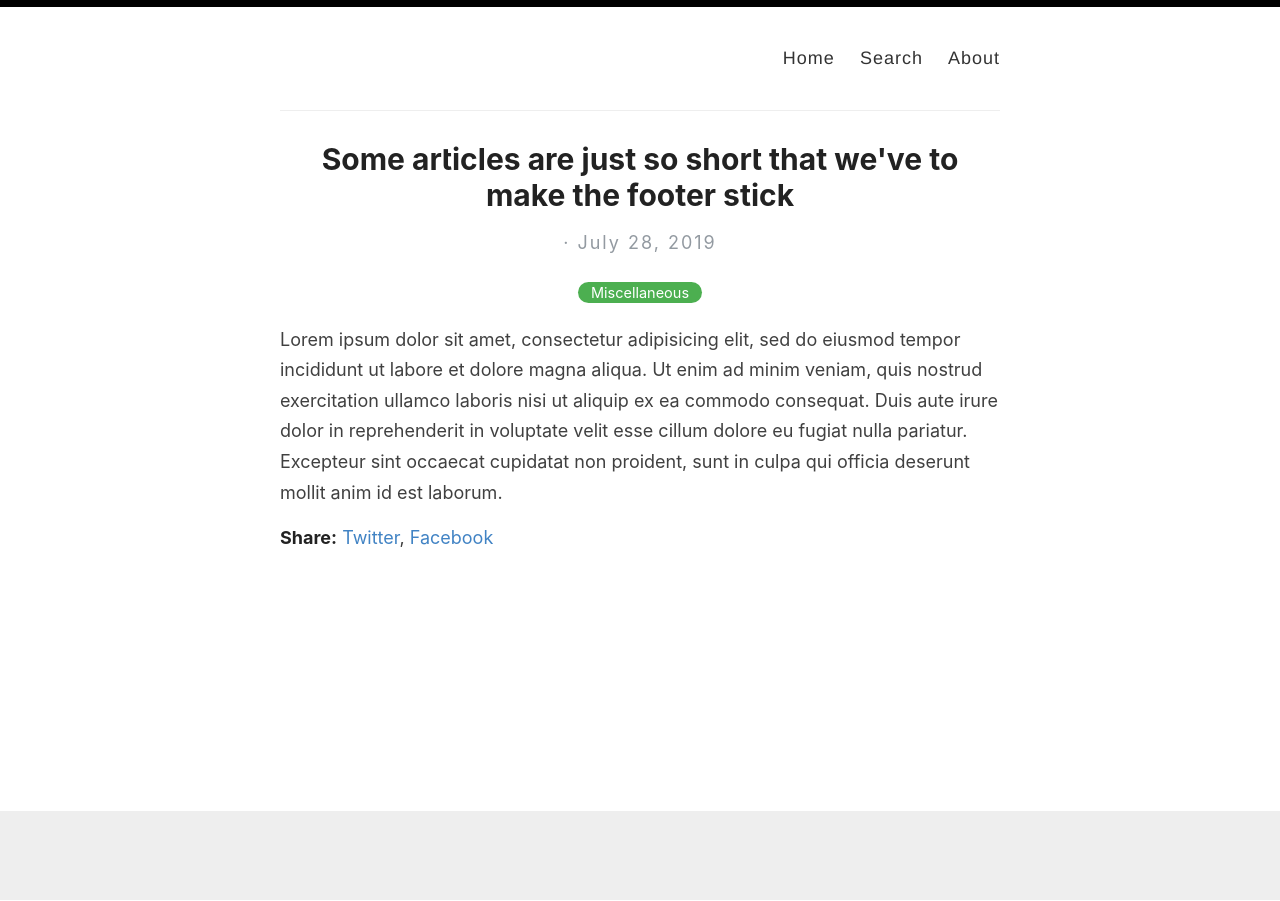
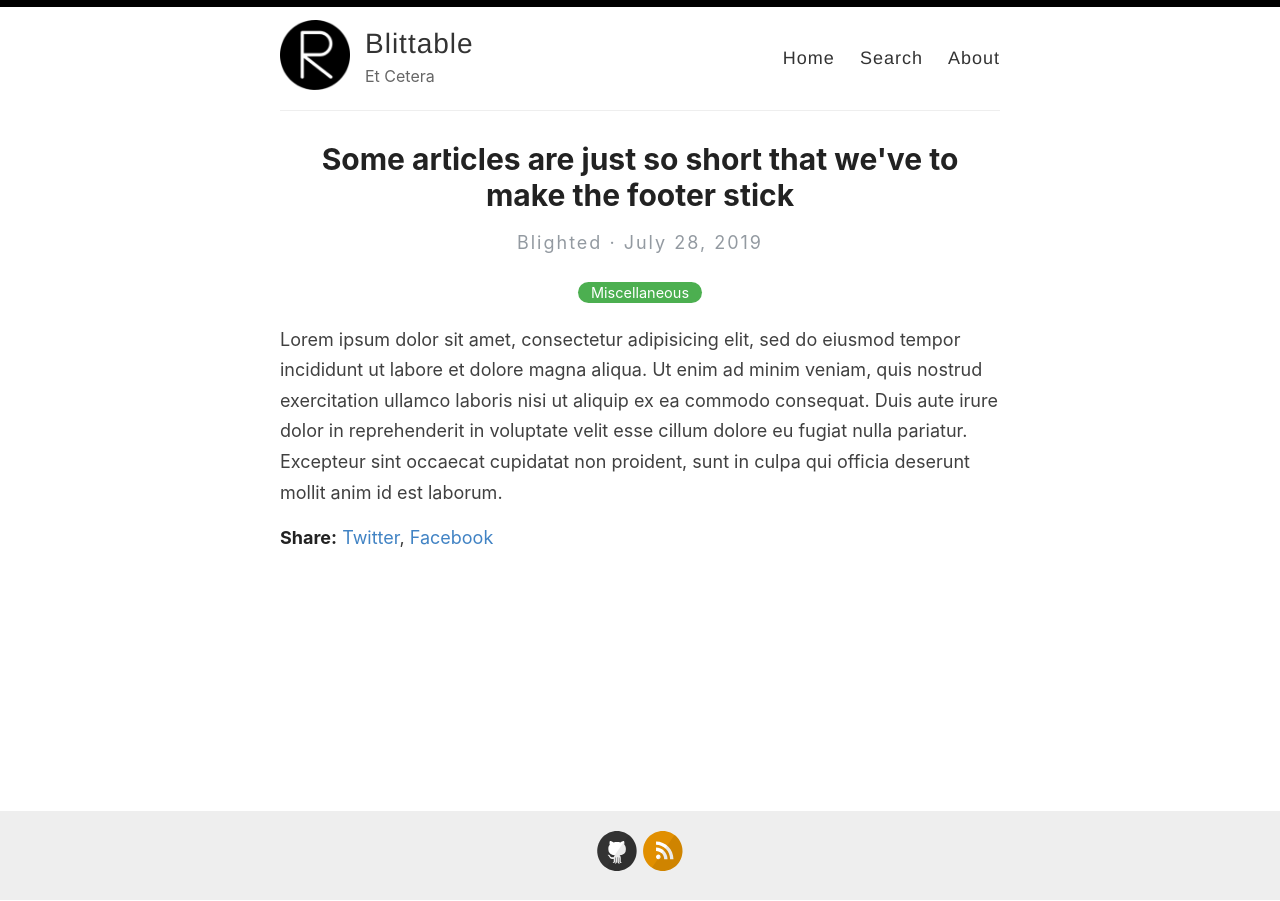
Before and after one commit to blittable/blittable.github.io, a Jekyll site: the page built from _posts/2019-7-28-super-short-article.md, in a window 1280 px wide. Built offline with Jekyll 4.4.1, drawn with Linux system fonts in a browser that asks for light colours; part of the change alters nothing that is shown.

Commit message:
Themes are hard...

```diff
--- a/_config.yml
+++ b/_config.yml
@@ -1,16 +1,15 @@
-<<<<<<< HEAD
 #
 # This file contains configuration flags to customize your site
 #
 
 # Name of your site (displayed in the header)
-name: Reverie
+name: Blittable
 
 # Name of the author
-author: Amit Merchant
+author: Blighted
 
 # Short bio or description (displayed in the header)
-description: An elegant Jekyll theme
+description: Et Cetera
 
 # URL of your avatar or profile pic (you could use your GitHub profile pic)
 avatar: /images/reverie.png
@@ -22,15 +21,13 @@ avatar: /images/reverie.png
 # Includes an icon in the footer for each username you enter
 footer-links:
   dribbble:
-  email: amit.d.merchant@gmail.com
   facebook:
   flickr:
-  github: amitmerchant1990/reverie
+  github: blittable
   instagram:
   linkedin:
   pinterest:
   rss: rss
-  twitter: amit_merchant
   stackoverflow:
   youtube: # channel/<your_long_string> or user/<user-name>
   googleplus: # anything in your profile username that comes after plus.google.com/
@@ -42,18 +39,17 @@ footer-links:
 disqus:
 
 # Enter your Google Analytics web tracking code (e.g. UA-2110908-2) to activate tracking
-google_analytics: UA-43339302-4
+google_analytics: 43339302-4
 
 # Your website URL (e.g. http://amitmerchant1990.github.io or http://www.amitmerchant.com)
 # Used for Sitemap.xml and your RSS feed
-url: http://www.amitmerchant.com/reverie
-enforce_ssl: https://www.amitmerchant.com/reverie
+url: https://blittable.github.io
 
 # If you're hosting your site at a Project repository on GitHub pages
 # (http://yourusername.github.io/repository-name)
 # and NOT your User repository (http://yourusername.github.io)
 # then add in the baseurl here, like this: "/repository-name"
-baseurl: "/reverie"
+#baseurl: "/reverie"
 
 #
 # !! You don't need to change any of the configuration flags below !!
@@ -89,28 +85,3 @@ include: ['_pages']
 
 paginate: 6
 paginate_path: /page:num/
-
-# Exclude these files from your production _site
-exclude:
-  - Gemfile
-  - Gemfile.lock
-  - LICENSE
-  - README.md
-  - CNAME
-
-=======
-# Site settings
-title: Blittable Types
-description: >
-  Easier to talk to...
-baseurl: "/blittable.github.io" # should be / if you build a global github page (eg o0ignition0o.github.io)
-url: "https://blittable.github.io" # The blog url you want to choose (you can use a github.io one, or pick your own hosted url :))
-logo: "https://www.rust-lang.org/logos/rust-logo-64x64-blk.png" # This one is used as blog logo
-twitter_username: o0ignition0o # Your twitter handle
-github_username: o0Ignition0o # Your github handle
-
-# Build settings
-highlighter: rouge
-
-root: "https://blittable.github.io" # Not really sure this is useful, need to cross check with blog writers :)
->>>>>>> parent of d1bbf76... ooph
```
